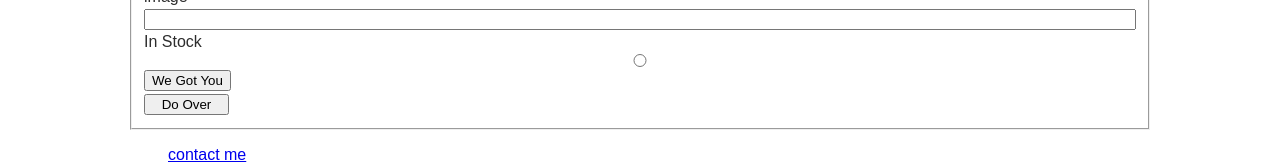
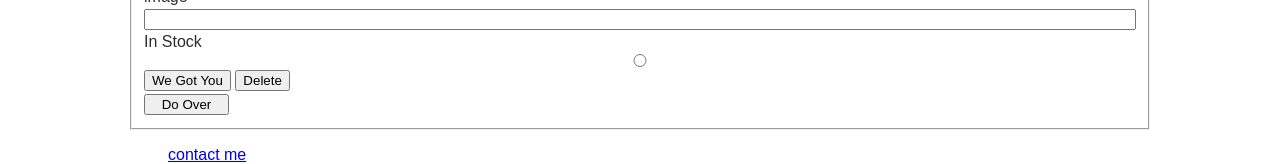
Before and after one commit to tonesharose31/Snacks-Inventory-Web-App-Project, a plain HTML site: page index.html in a window 1280 px wide. Shown: the part 1180-1344 px from the top of the page. Drawn offline with Linux system fonts and the light colour scheme.

Commit message:
creted remove button

```diff
--- a/index.html
+++ b/index.html
@@ -79,6 +79,7 @@
             </label>
 
               <button type="submit">We Got You</button>
+              <button type="remove">Delete</button>
               <input type="reset" id="resetButton" value="Do Over" />
 
             </fieldset>
```
